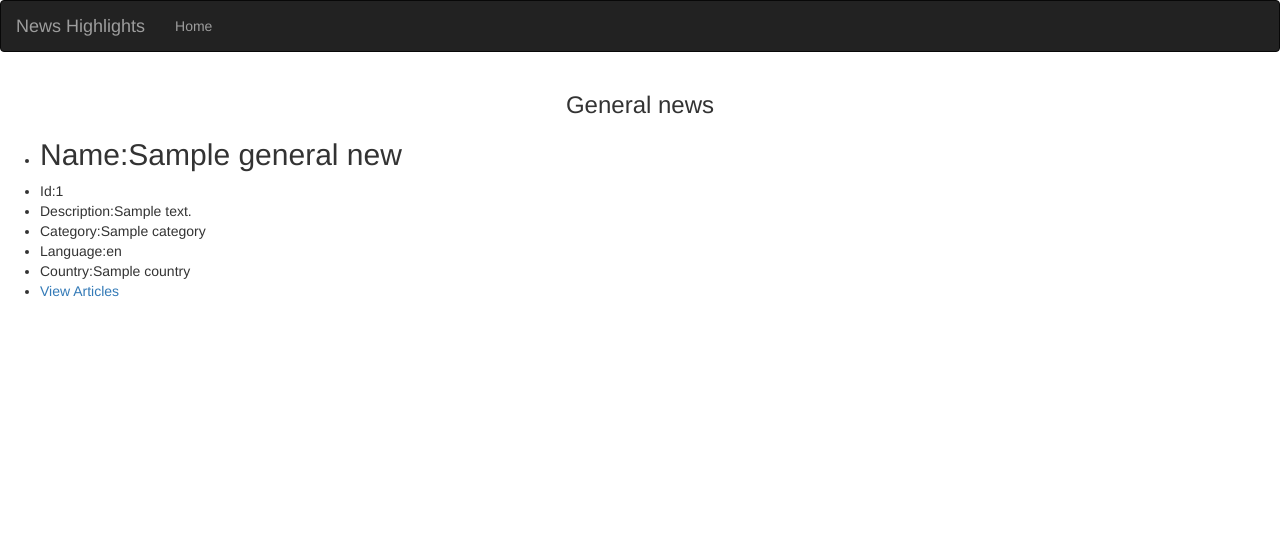
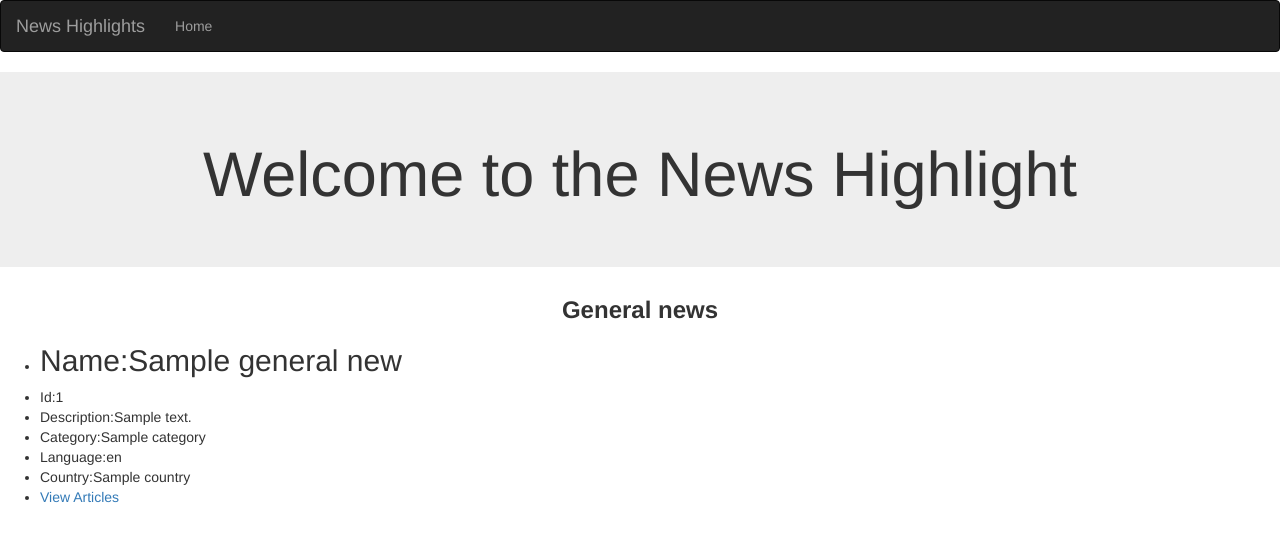
Before and after one commit to umwalikara/NewsHighlight, a Flask app: template app/templates/index.html in a window 1280 px wide. Shown: the top 542 px of the page. Run offline with Flask 2, Linux system fonts and the light colour scheme; the template is opened without the code that fills it: most values are stand-ins (such as "Sample title", 1, 10 or a date in 2020); some libraries are stand-ins or nearby versions.

Commit message:
adding style with bootstrap

```diff
--- a/app/templates/index.html
+++ b/app/templates/index.html
@@ -15,11 +15,16 @@
     <!-- general news section  -->
     <div class="row">
         <div class="col-md-12">
-    <h3 style="text-align: center"> General news</h3>
+            <div class="jumbotron">
+                <h1 style="text-align: center">Welcome to the News Highlight</h1>
+            </div>
+            <h3 style="text-align: center"> <strong>General news</strong> </h3>
             <ul>
                 {% for general_news in general %}
-        <li><h2 >Name:{{ general_news.name}}</h2></li>
-        <li >Id:{{ general_news.id}}</li>
+                <li>
+                    <h2>Name:{{ general_news.name}}</h2>
+                </li>
+                <li>Id:{{ general_news.id}}</li>
                 <li>Description:{{ general_news.description}}</li>
                 <!-- <li><a href="{{ general_news.url}}">url</a></li> -->
                 <li>Category:{{ general_news.category}}</li>
```
Lines whose indentation alone changed are shown as unchanged.
